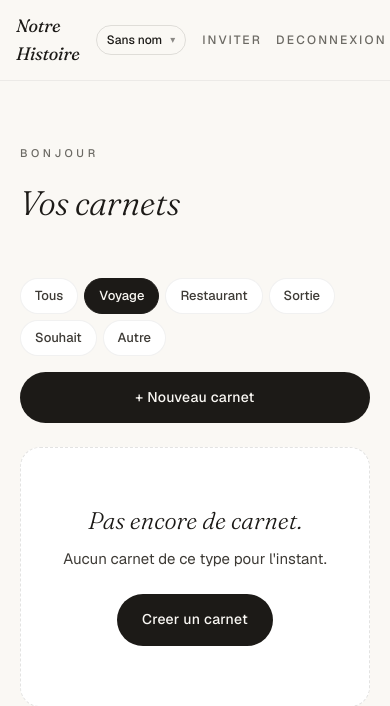
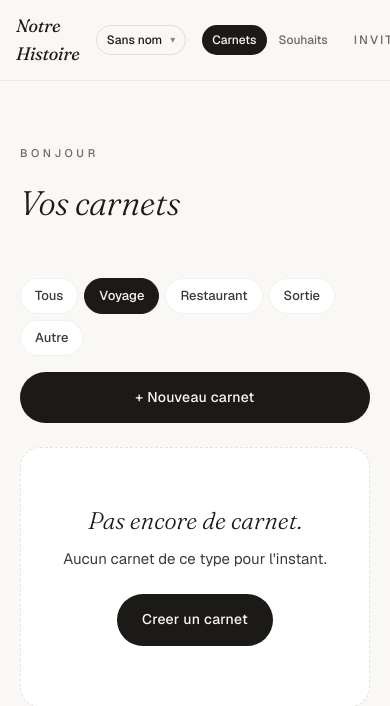
Before and after one commit to arthurkembellec-sys/carnet-voyage, a Flask app: page /?type=voyage in a window 390 px wide; the page is wider, and only the part inside the window is pictured. Shown: the top 706 px of that part. Run offline with Flask 3, Linux system fonts and the light colour scheme; the visitor is signed in with stand-in values (Sample User, id 1); data comes from the database, SQL or seed files in the repository; data that the repository does not hold is empty; some libraries are stand-ins or nearby versions.

Commit message:
feat(v1.4.2): page propre Souhaits avec categorie + fix file picker iOS
DEMANDES ARTHUR :
1. Souhaits sur une page propre (separes des carnets)
2. Categorie pour chaque souhait : voyage / sortie / restaurant / autre
3. File picker video ne marchait pas sur iOS

Backend (app.py) :
- Migration : ALTER carnets ADD COLUMN souhait_kind DEFAULT 'voyage'
- Routes :
  - GET /souhaits : page dediee, chips filtre par categorie
  - GET/POST /souhait/nouveau : formulaire dedie avec choix kind
- Home / : exclut maintenant les carnets type='souhait' (compteur visible
  via badge sur l'onglet Souhaits)
- CARNET_TYPES nettoye (pas de 'souhait')
- SOUHAIT_KINDS = voyage/restaurant/sortie/autre

Templates :
- souhaits.html : liste filtree avec chips, empty state, bouton "+ Nouveau"
- souhait_form.html : titre + segmented control categorie
- index.html : nouveaux onglets nav "Carnets / Souhaits" avec badge compteur
- (carnet_form.html : retire de fait le choix souhait — page dediee)

Style :
- .topbar-tabs / .tab-link (pill style) + .tab-badge accent
- Responsive : tabs compacts mobile

FIX iOS file picker video :
- Remplace `hidden` par style position:absolute (iOS Safari)
- Elargit accept video : video/* + MIME explicites + extensions
  (.mp4 .mov .m4v .webm) — la pellicule iOS exige souvent extensions
- Meme fix appliquer aux autres inputs file (consistance)

Co-Authored-By: Claude Opus 4.7 (1M context) <noreply@anthropic.com>

```diff
--- a/app.py
+++ b/app.py
@@ -35,7 +35,7 @@ logging.basicConfig(level=logging.INFO,
 log = logging.getLogger('histoire')
 
 # ── Config ────────────────────────────────────────────────────────────
-APP_VERSION = "1.4.1-videos"
+APP_VERSION = "1.4.2-souhaits-categorise"
 DB_PATH = os.environ.get('DATABASE_PATH', os.path.join(os.path.dirname(__file__), 'carnet.db'))
 UPLOAD_DIR = os.environ.get('UPLOAD_DIR', os.path.join(os.path.dirname(DB_PATH), 'uploads'))
 SECRET_KEY = os.environ.get('SECRET_KEY') or secrets.token_urlsafe(32)
@@ -235,6 +235,10 @@ def init_db():
         )""",
         "CREATE INDEX IF NOT EXISTS idx_videos_couple ON videos(couple_id)",
         "ALTER TABLE album_pages ADD COLUMN video_id INTEGER REFERENCES videos(id) ON DELETE SET NULL",
+        # ── v1.4.2 — categorisation des souhaits ─────────────────────
+        # Pour les carnets de type='souhait', categorie du futur voyage
+        # (voyage / restaurant / sortie / autre).
+        "ALTER TABLE carnets ADD COLUMN souhait_kind TEXT DEFAULT 'voyage'",
         # ── v1.4 — items des carnets de souhait (link/photo/note/lieu/budget)
         """CREATE TABLE IF NOT EXISTS carnet_items (
             id INTEGER PRIMARY KEY AUTOINCREMENT,
@@ -423,7 +427,14 @@ CARNET_TYPES = [
     ('voyage',     'Voyage'),
     ('restaurant', 'Restaurant'),
     ('sortie',     'Sortie'),
-    ('souhait',    'Souhait'),
+    ('autre',      'Autre'),
+]
+
+# Categories dispo pour un carnet de souhait (le type du futur voyage)
+SOUHAIT_KINDS = [
+    ('voyage',     'Voyage'),
+    ('restaurant', 'Restaurant'),
+    ('sortie',     'Sortie'),
     ('autre',      'Autre'),
 ]
 
@@ -447,24 +458,96 @@ def home():
     type_filter = request.args.get('type') or ''
     if type_filter and type_filter not in dict(CARNET_TYPES):
         type_filter = ''
+    # Exclure les carnets de souhait (page dediee /souhaits)
     if type_filter:
         rows = query(
-            "SELECT * FROM carnets WHERE couple_id=? AND type=? AND deleted_at IS NULL "
-            "ORDER BY COALESCE(date_start, created_at) DESC, id DESC",
+            "SELECT * FROM carnets WHERE couple_id=? AND type=? AND type != 'souhait' "
+            "AND deleted_at IS NULL ORDER BY COALESCE(date_start, created_at) DESC, id DESC",
             (cid, type_filter)
         )
     else:
         rows = query(
-            "SELECT * FROM carnets WHERE couple_id=? AND deleted_at IS NULL "
-            "ORDER BY COALESCE(date_start, created_at) DESC, id DESC",
+            "SELECT * FROM carnets WHERE couple_id=? AND type != 'souhait' "
+            "AND deleted_at IS NULL ORDER BY COALESCE(date_start, created_at) DESC, id DESC",
             (cid,)
         )
+    # Compteur de souhaits actifs (pour le badge nav)
+    nb_row = query(
+        "SELECT COUNT(*) AS n FROM carnets WHERE couple_id=? AND type='souhait' AND deleted_at IS NULL",
+        (cid,), one=True
+    )
+    nb_souhaits = (nb_row['n'] if nb_row else 0)
     return render_template(
         'index.html',
         carnets=[dict(r) for r in rows],
         types=CARNET_TYPES,
         type_filter=type_filter,
-    )
+        nb_souhaits=nb_souhaits,
+    )
+
+
+@app.route('/souhaits')
+@couple_required
+def souhaits_index():
+    """Page propre des carnets de souhait, avec chips de filtre par categorie."""
+    cid = current_espace_id()
+    kind_filter = request.args.get('kind') or ''
+    if kind_filter and kind_filter not in dict(SOUHAIT_KINDS):
+        kind_filter = ''
+    if kind_filter:
+        rows = query(
+            "SELECT * FROM carnets WHERE couple_id=? AND type='souhait' "
+            "AND COALESCE(souhait_kind,'voyage')=? AND deleted_at IS NULL "
+            "ORDER BY updated_at DESC, id DESC",
+            (cid, kind_filter)
+        )
+    else:
+        rows = query(
+            "SELECT * FROM carnets WHERE couple_id=? AND type='souhait' "
+            "AND deleted_at IS NULL ORDER BY updated_at DESC, id DESC",
+            (cid,)
+        )
+    # Compter items pour chaque souhait
+    souhaits = []
+    for r in rows:
+        r = dict(r)
+        cnt = query(
+            "SELECT COUNT(*) AS n FROM carnet_items WHERE carnet_id=? AND target_carnet_id IS NULL",
+            (r['id'],), one=True
+        )
+        r['nb_items'] = cnt['n'] if cnt else 0
+        souhaits.append(r)
+    return render_template(
+        'souhaits.html',
+        souhaits=souhaits,
+        kinds=SOUHAIT_KINDS,
+        kind_filter=kind_filter,
+    )
+
+
+@app.route('/souhait/nouveau', methods=['GET', 'POST'])
+@couple_required
+def souhait_nouveau():
+    """Creation d'un carnet de souhait avec sa categorie (kind)."""
+    if request.method == 'POST':
+        if not csrf_check():
+            flash("Session expiree.", "err")
+            return redirect(url_for('souhait_nouveau'))
+        title = (request.form.get('title') or '').strip()
+        kind = (request.form.get('souhait_kind') or 'voyage').strip()
+        if kind not in dict(SOUHAIT_KINDS):
+            kind = 'voyage'
+        if not title:
+            flash("Donne un titre au souhait.", "err")
+            return render_template('souhait_form.html', kinds=SOUHAIT_KINDS,
+                souhait={'title': '', 'souhait_kind': kind})
+        cid = execute(
+            "INSERT INTO carnets (couple_id, title, type, souhait_kind, status, created_by) "
+            "VALUES (?,?,?,?,?,?)",
+            (current_espace_id(), title, 'souhait', kind, 'active', session['uid'])
+        )
+        return redirect(url_for('carnet_souhait_view', cid_carnet=cid))
+    return render_template('souhait_form.html', kinds=SOUHAIT_KINDS, souhait=None)
 
 
 # ── Routes : carnets ─────────────────────────────────────────────────
--- a/static/style.css
+++ b/static/style.css
@@ -249,6 +249,45 @@ a:hover { text-decoration: underline; text-decoration-thickness: 1px; text-under
   .espace-switcher { margin: 0; }
   .espace-btn { font-size: 12px; padding: 6px 10px; max-width: 140px; overflow: hidden; text-overflow: ellipsis; white-space: nowrap; }
   .espace-menu { min-width: 220px; }
+}
+
+/* ── Onglets nav (Carnets / Souhaits) ────────────────────────────── */
+.topbar-tabs {
+  display: flex; gap: 4px;
+  margin: 0 auto;
+}
+.tab-link {
+  display: inline-flex; align-items: center; gap: 6px;
+  padding: 8px 16px;
+  border-radius: 999px;
+  font-size: 13px;
+  font-weight: 500;
+  color: var(--muted);
+  text-decoration: none;
+  transition: background .2s, color .2s;
+}
+.tab-link:hover { color: var(--ink); background: rgba(28,26,23,0.04); text-decoration: none; }
+.tab-link-active {
+  background: var(--ink);
+  color: var(--bg);
+}
+.tab-link-active:hover { background: var(--ink); color: var(--bg); }
+.tab-badge {
+  display: inline-flex; align-items: center; justify-content: center;
+  min-width: 18px; height: 18px;
+  padding: 0 5px;
+  border-radius: 999px;
+  background: var(--accent);
+  color: white;
+  font-size: 10px;
+  font-weight: 700;
+  font-variant-numeric: tabular-nums;
+}
+.tab-link-active .tab-badge { background: rgba(255,255,255,0.2); }
+
+@media (max-width: 480px) {
+  .topbar-tabs { gap: 2px; margin: 0; }
+  .tab-link { padding: 6px 10px; font-size: 12px; }
 }
 
 .topbar-nav { display: flex; gap: 18px; }
--- a/templates/index.html
+++ b/templates/index.html
@@ -26,6 +26,13 @@
         <a href="{{ url_for('espace_membres') }}" class="espace-menu-item">Membres de cet espace</a>
       </div>
     </div>
+    <nav class="topbar-tabs">
+      <a href="{{ url_for('home') }}" class="tab-link tab-link-active">Carnets</a>
+      <a href="{{ url_for('souhaits_index') }}" class="tab-link">
+        Souhaits
+        {% if nb_souhaits %}<span class="tab-badge">{{ nb_souhaits }}</span>{% endif %}
+      </a>
+    </nav>
     <nav class="topbar-nav">
       <a href="{{ url_for('invite_share') }}" class="link">Inviter</a>
       <a href="{{ url_for('logout') }}" class="link">Deconnexion</a>
```
Also changed, not shown: templates/album.html (+4 -4 lines), templates/souhait_form.html (added, +63 -0 lines), templates/souhaits.html (added, +75 -0 lines).
